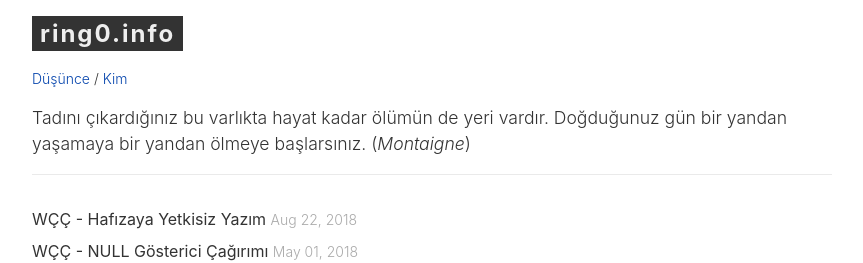
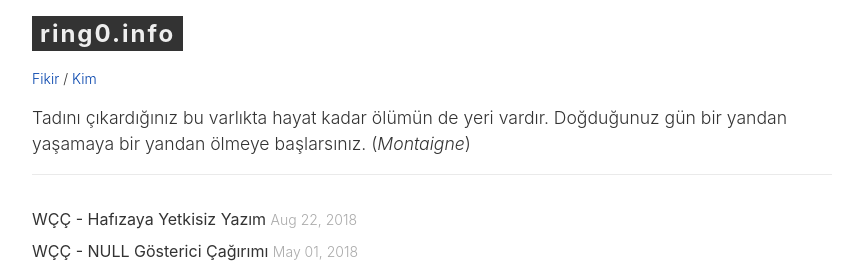
Before and after one commit to philophys/philophys.github.com, a Jekyll site: the page built from index.html, in a window 1280 px wide. Shown: the top 263 px of the page, without its empty margins (8-871 px from the left). Built offline with Jekyll 4.4.1, drawn with Linux system fonts in a browser that asks for light colours.

Commit message:
Update nav.html

```diff
--- a/_includes/nav.html
+++ b/_includes/nav.html
@@ -1,4 +1,4 @@
 <p class="site-nav">
-  <a href="{{ '/dusunce' | prepend: site.baseurl | prepend: site.url }}">Düşünce</a> /
+  <a href="{{ '/fikir' | prepend: site.baseurl | prepend: site.url }}">Fikir</a> /
   <a href="{{ '/kim' | prepend: site.baseurl | prepend: site.url }}">Kim</a>
 </p>
```
